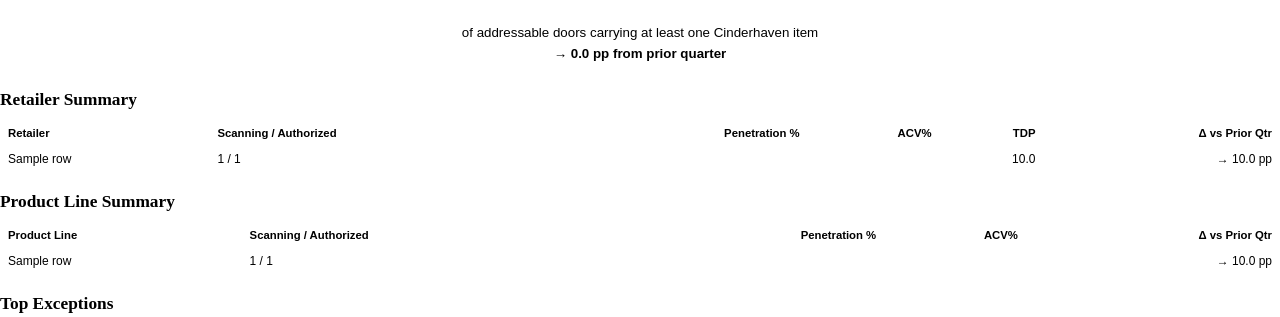
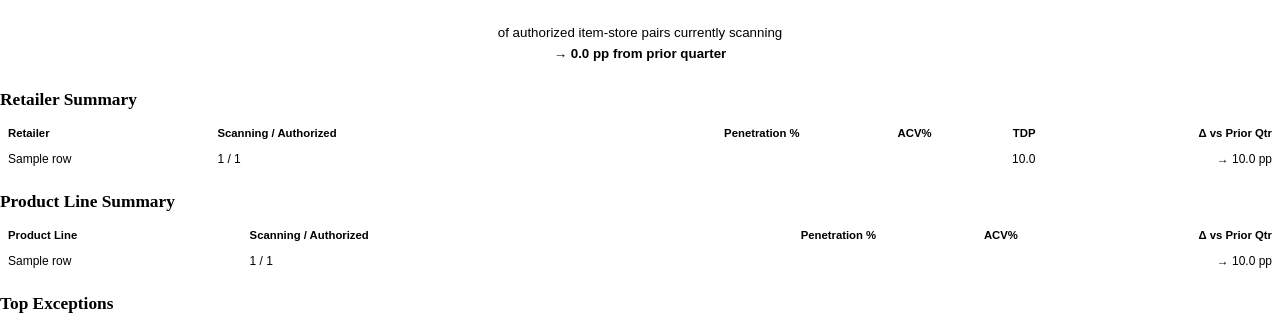
Before and after one commit to MsShawnP/doormath-sales-penetration, a Flask app: template app/templates/scorecard.html in a window 1280 px wide. Shown: the part 96-413 px from the top of the page. Run offline with Flask 3, Linux system fonts and the light colour scheme; the template is opened without the code that fills it: most values are stand-ins (such as "Sample title", 1, 10 or a date in 2020); parts of the project's set-up code (start-up, migrations or seed data) failed here and were passed over.

Commit message:
fix: PDF hero caption names the metric it actually shows
The exported scorecard printed "84.7% of addressable doors carrying at
least one Cinderhaven item". That number is calc_penetration_rate at
the pair level — the share of authorized item-store pairs scanning. The
metric the caption named is 640 of 640 doors, i.e. 100%.

A prospect reading the PDF concluded 15% of doors carry nothing, when
the real answer is none. The screen scorecard had the correct wording
all along; only the PDF template diverged, so the two surfaces
disagreed on what the same number meant.

Caption now matches app/views/scorecard.py:428.

Co-Authored-By: Claude Opus 5 <noreply@anthropic.com>

```diff
--- a/app/templates/scorecard.html
+++ b/app/templates/scorecard.html
@@ -146,7 +146,7 @@
 <!-- Hero -->
 <div class="hero">
   <div class="hero-pct">{{ fmt_pct(hero_pct) }}</div>
-  <div class="hero-subtext">of addressable doors carrying at least one Cinderhaven item</div>
+  <div class="hero-subtext">of authorized item-store pairs currently scanning</div>
   {% if hero_delta > 0 %}
   <div class="hero-trend trend-up">&uarr; {{ "%.1f"|format(hero_delta * 100) }} pp from prior quarter</div>
   {% elif hero_delta < 0 %}
```
